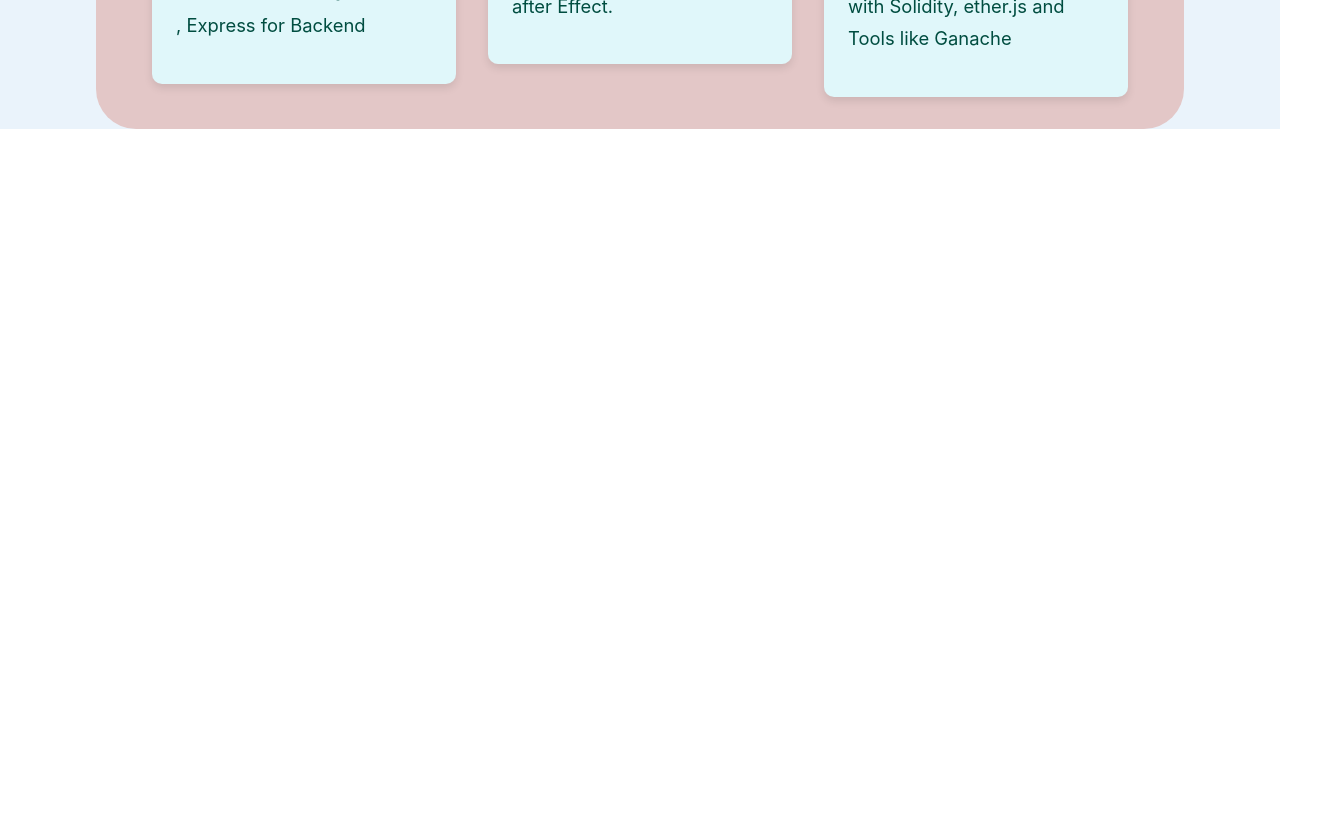
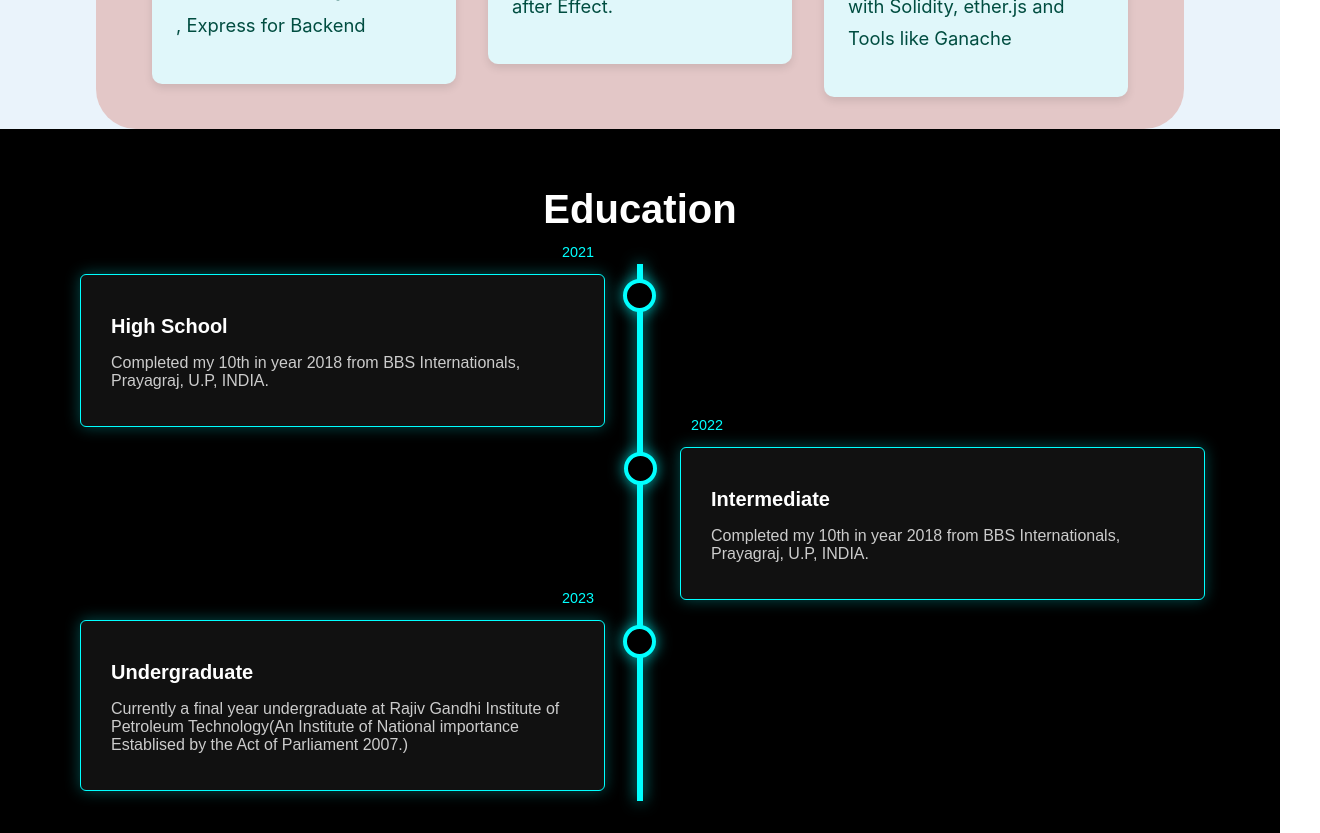
Before and after one commit to AbhirajkarBajpai/Abhirajkar_Portfolio, a React (Create React App) app: page / in a window 1280 px wide. Shown: the part 1580-2413 px from the top of the page, 1320 px wide, since content can reach past the window. Before the commit the page ends 1709 px from the top, so only its background shows below. Built offline with nearby package versions, Linux system fonts and the light colour scheme.

Commit message:
structure Changed

```diff
--- a/src/App.js
+++ b/src/App.js
@@ -6,6 +6,7 @@ import { faGithub } from '@fortawesome/free-brands-svg-icons';
 import MovingExperience from "./components/MovingExperience";
 import Cursor from "./components/CursorDot";
 import SkillsSection from "./components/Skills";
+import Education from "./components/Education/Education";
 
 function App() {
   return (
@@ -40,6 +41,7 @@ function App() {
       </div>
       <MovingExperience />
       <SkillsSection/>
+      <Education/>
     </div>
   );
 }
--- /dev/null
+++ b/src/components/Education/Education.css
@@ -0,0 +1,131 @@
+.education-container {
+    background-color: #000;
+    color: #fff;
+    padding: 2rem;
+    font-family: Arial, sans-serif;
+  }
+
+  .education-title {
+    font-size: 2.5rem;
+    font-weight: bold;
+    margin-bottom: 2rem;
+    text-align: center;
+  }
+
+  .timeline {
+    position: relative;
+    max-width: 1200px;
+    margin: 0 auto;
+  }
+
+  .timeline::after {
+    content: '';
+    position: absolute;
+    width: 6px;
+    background-color: #0ff;
+    top: 0;
+    bottom: 0;
+    left: 50%;
+    margin-left: -3px;
+    box-shadow: 0 0 15px rgba(0, 255, 255, 0.7);
+  }
+
+  .timeline-item {
+    padding: 10px 40px;
+    position: relative;
+    background-color: inherit;
+    width: 50%;
+  }
+
+  .timeline-item::after {
+    content: '';
+    position: absolute;
+    width: 25px;
+    height: 25px;
+    right: 64px;
+    background-color: #000;
+    border: 4px solid #0ff;
+    top: 15px;
+    border-radius: 50%;
+    z-index: 1;
+    box-shadow: 0 0 15px rgba(0, 255, 255, 0.7);
+  }
+
+  .timeline-item:nth-child(even) {
+    left: 50%;
+  }
+
+  .timeline-item:nth-child(odd) {
+    left: 0;
+  }
+
+  .timeline-item:nth-child(even)::after {
+    left: -16px;
+  }
+
+  .timeline-content {
+    padding: 20px 30px;
+    background-color: #111;
+    position: relative;
+    border-radius: 6px;
+    border: 1px solid #0ff;
+    box-shadow: 0 0 15px rgba(0, 255, 255, 0.3);
+    margin-right: 75px;
+  }
+
+  .timeline-year {
+    position: absolute;
+    top: -30px;
+    font-size: 0.9em;
+    line-height: 1;
+    color: #0ff;
+  }
+
+  .timeline-item:nth-child(even) .timeline-year {
+    left: 10px;
+  }
+
+  .timeline-item:nth-child(odd) .timeline-year {
+    right: 10px;
+  }
+
+  .timeline-card-title {
+    font-size: 1.25rem;
+    font-weight: 600;
+    margin-bottom: 0.5rem;
+  }
+
+  .timeline-card-description {
+    color: #ccc;
+  }
+
+  /* Responsive design */
+  @media screen and (max-width: 600px) {
+    .timeline::after {
+      left: 31px;
+    }
+
+    .timeline-item {
+      width: 100%;
+      padding-left: 70px;
+      padding-right: 25px;
+    }
+
+    .timeline-item::after {
+      left: 15px;
+    }
+
+    .timeline-item:nth-child(even) {
+      left: 0%;
+    }
+
+    .timeline-item:nth-child(even)::after {
+      left: 15px;
+    }
+
+    .timeline-item:nth-child(even) .timeline-year,
+    .timeline-item:nth-child(odd) .timeline-year {
+      left: -55px;
+      top: 0px;
+    }
+  }
--- /dev/null
+++ b/src/components/Education/Education.jsx
@@ -0,0 +1,43 @@
+import React from 'react';
+import './Education.css';
+
+const Education = () => {
+  const educationData = [
+    {
+      year: 2021,
+      title: "High School",
+      description: "Completed my 10th in year 2018 from BBS Internationals, Prayagraj, U.P, INDIA."
+    },
+    {
+      year: 2022,
+      title: "Intermediate",
+      description: "Completed my 10th in year 2018 from BBS Internationals, Prayagraj, U.P, INDIA."
+    },
+    {
+      year: 2023,
+      title: "Undergraduate",
+      description: "Currently a final year undergraduate at Rajiv Gandhi Institute of Petroleum Technology(An Institute of National importance Establised by the Act of Parliament 2007.)"
+    }
+  ];
+
+  return (
+    <div className="education-container">
+      <h1 className="education-title">Education</h1>
+      <div className="timeline">
+        {educationData.map((item, index) => (
+          <div key={index} className="timeline-item">
+            <div className="timeline-content">
+              <div className="timeline-year">{item.year}</div>
+              <div className="timeline-card">
+                <h3 className="timeline-card-title">{item.title}</h3>
+                <p className="timeline-card-description">{item.description}</p>
+              </div>
+            </div>
+          </div>
+        ))}
+      </div>
+    </div>
+  );
+};
+
+export default Education;
```
